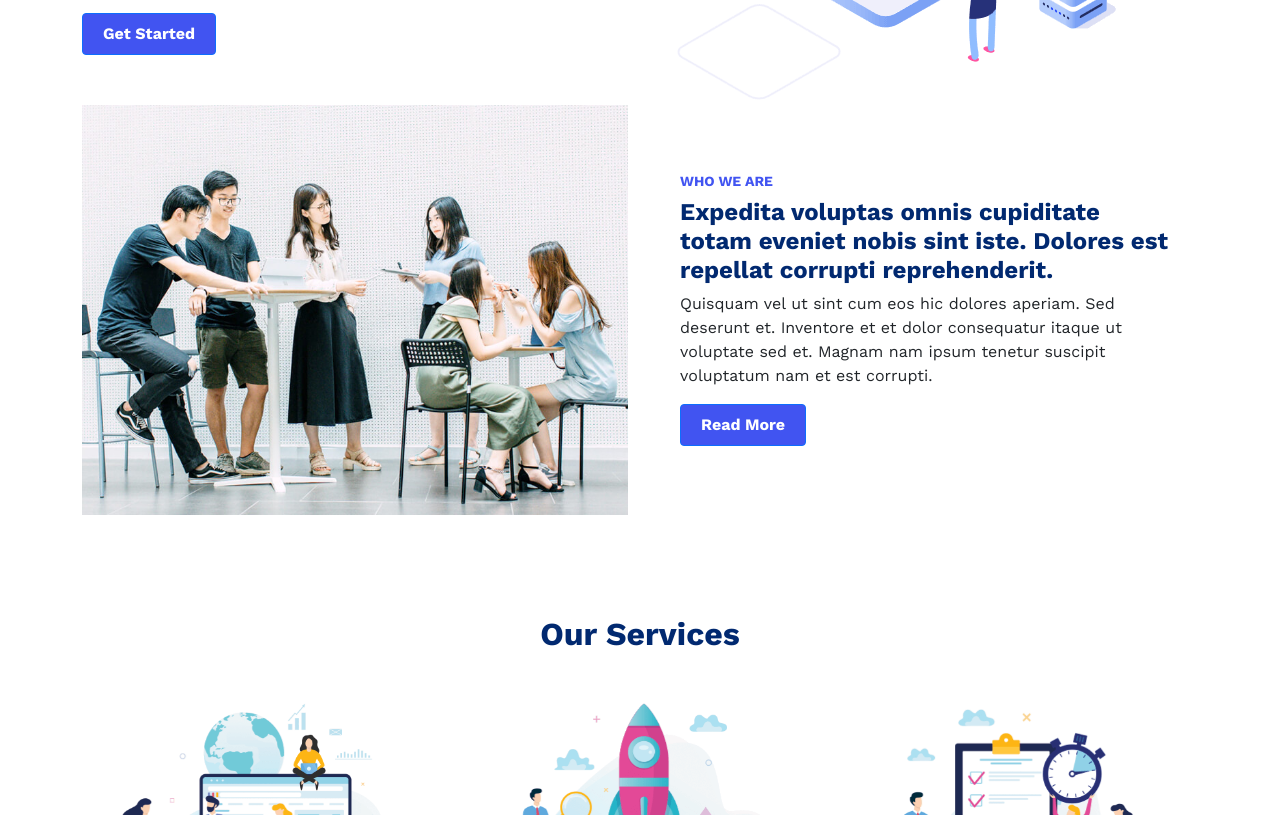
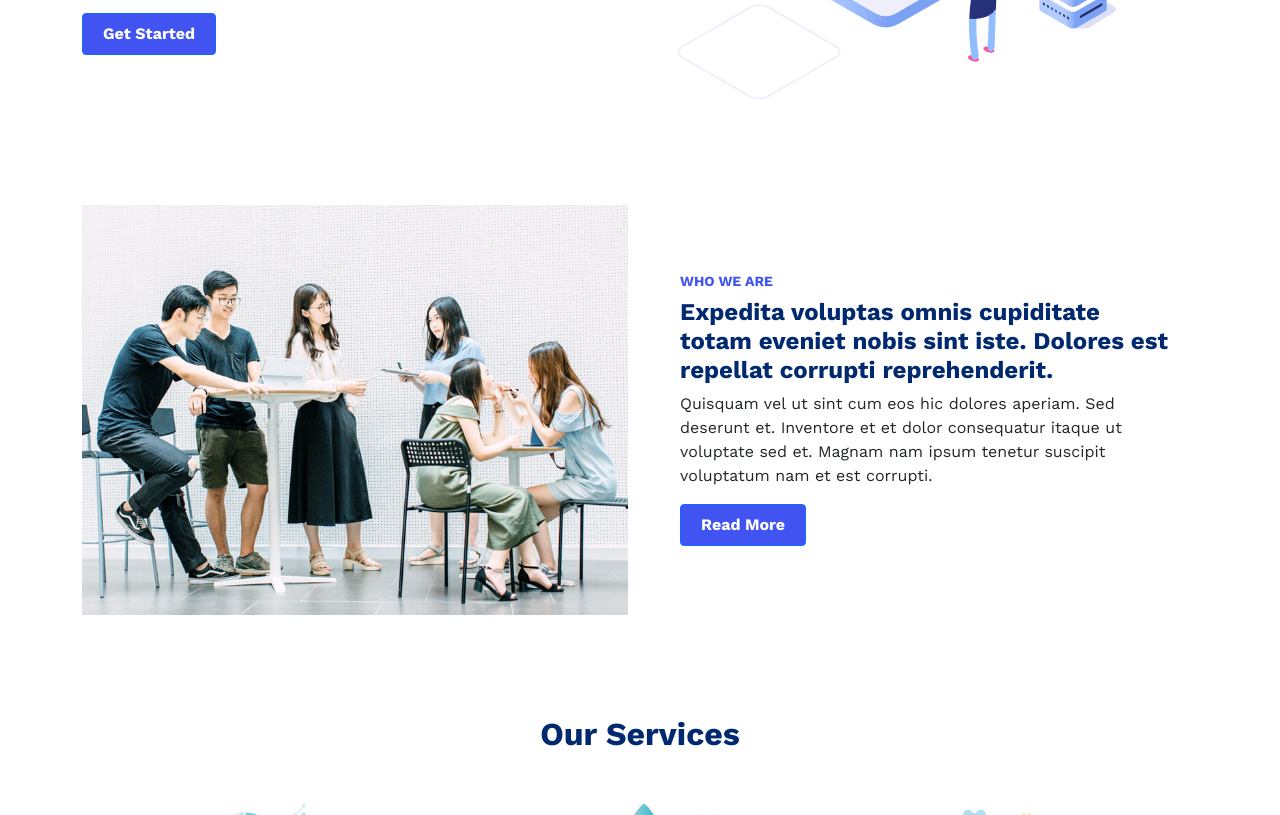
Before and after one commit to VukasinSelenic/start, a plain HTML site: page index.html in a window 1280 px wide. Shown: the part 553-1368 px from the top of the page. Drawn offline with nearby package versions, Linux system fonts and the light colour scheme.

Commit message:
Update style.css

```diff
--- a/style.css
+++ b/style.css
@@ -112,6 +112,9 @@ header .btn-outline-primary:hover {
 #about .text {
     padding-left: 40px;
     padding-right: 40px;
+}
+#about {
+    padding-top: 100px;
 }
 #services h6 {
     font-size: 24px;
```
